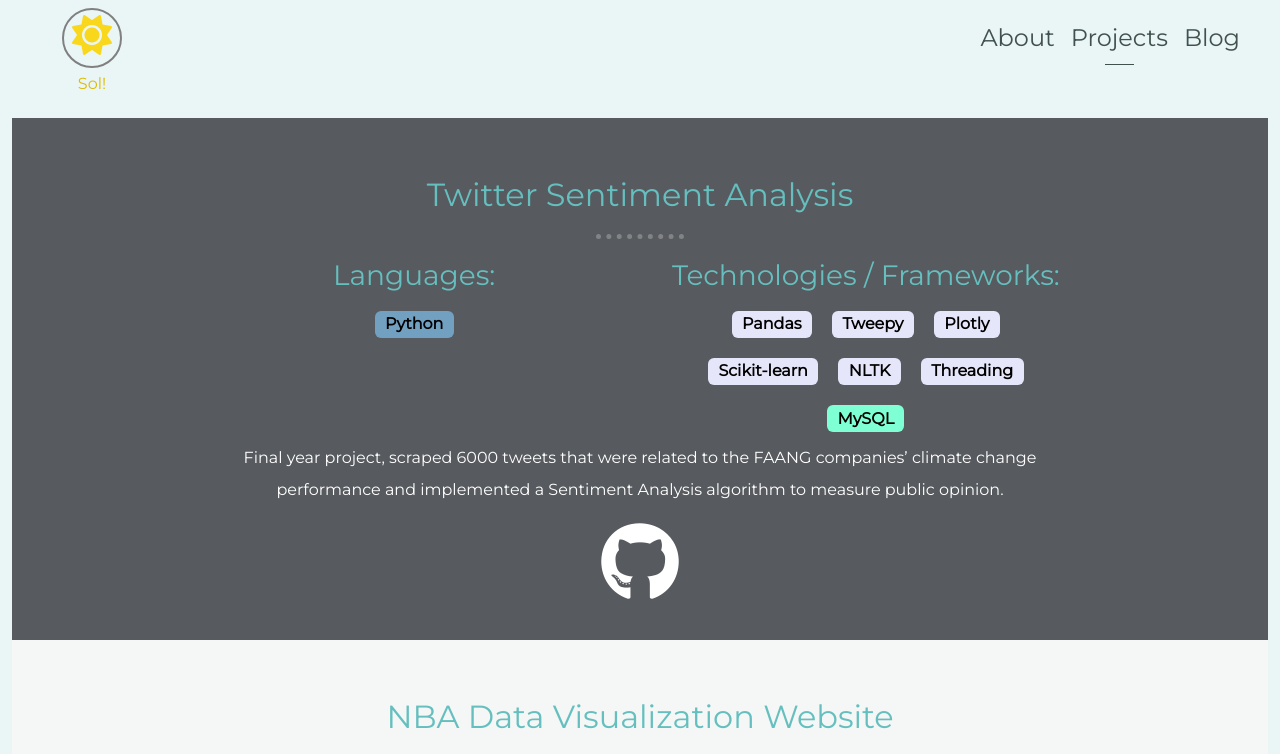
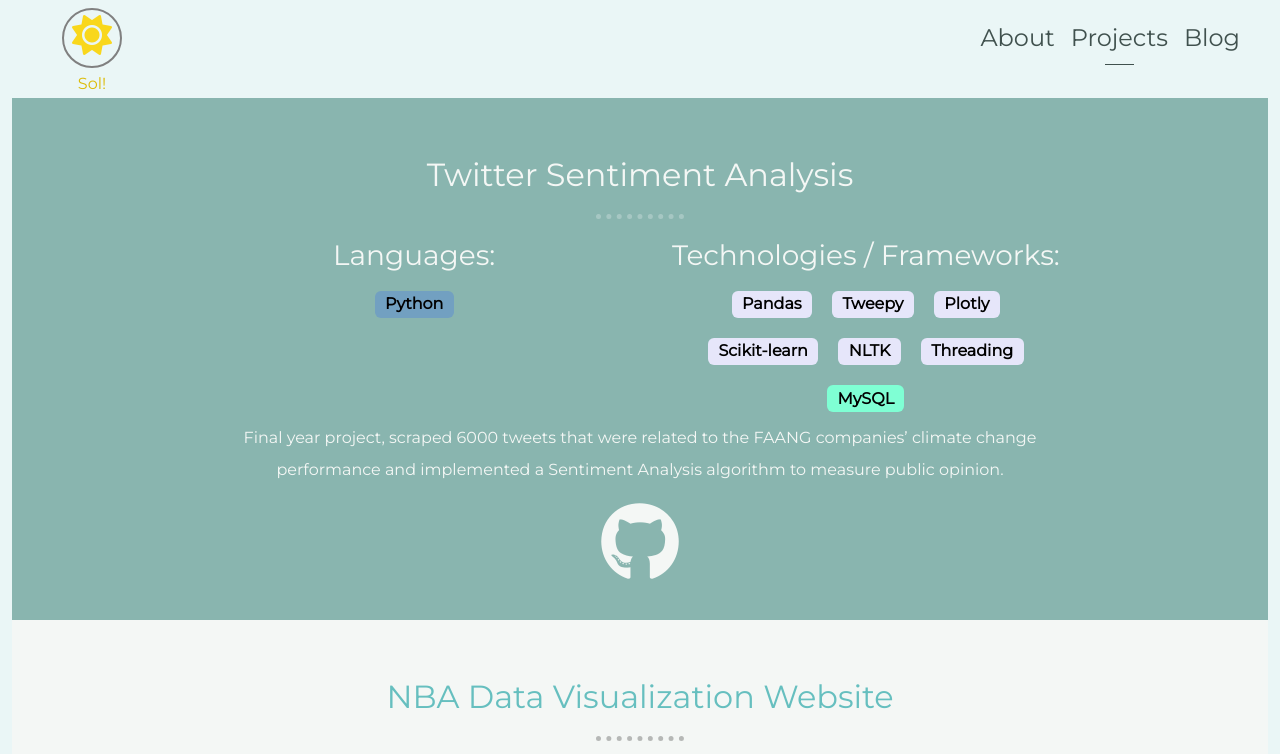
Before and after one commit to samcdonovan/Personal-Site, a Next.js app: page /projects in a window 1280 px wide. Shown: the top 754 px of the page. Built offline with nearby package versions, Linux system fonts and the light colour scheme; a web font is replaced by a local one.

Commit message:
Update skills title text alignment, update projects colour scheme and aesthetic

```diff
--- a/public/css/styles.css
+++ b/public/css/styles.css
@@ -76,12 +76,12 @@
 }
 
 .section-title, .sub-title {
-  text-align: center;
   font-family: var(--main-font);
   color: var(--highlight-color);
 }
 
 .section-title {
+  text-align: center;
   margin-bottom: 20px;
   margin-top: 20px;
 }
@@ -235,11 +235,10 @@
 }
 
 /* Projects */
-/*
 .projects {
-  border-style: solid;
   border-radius: 1%;
-}*/
+  padding: 0;
+}
 
 .project {
   text-align: center;
@@ -268,43 +267,11 @@
   transform: scale(1.1);
 }
 
-/*
-  Carousel styling
-
-  .project-img {
-    width: 100%;
-    position: relative;
-    height: 400px;
-  }
-
-
-  .project-img img {
-
-    width: 100%;
-    max-height: 400px;
-    position: relative;
-    margin-bottom: 10px;
-
-  }
-
-  .carousel-inner {
-    width: 100%;
-  }
-
-  .carousel-item {
-    padding: 7% 15%;
-  }
-
-  .caption {
-    position: relative;
-    font-size: 0.9rem;
-  }
+.bg-1, .bg-1 i, .bg-1 .section-title, .bg-1 .sub-title {
+  /*background-color: #575a5e;
   */
-
-/* Project styling */
-.bg-1, .bg-1 i {
-  background-color: #575a5e;
-  color: #fff;
+  background-color: #89B5AF;
+  color: #f4f7f5;
 }
 
 .bg-1 hr {
@@ -440,6 +407,9 @@
 
   .project {
     padding: 3%;
+  }
 
+  .badge {
+    font-size: 0.9rem;
   }
 }
```
